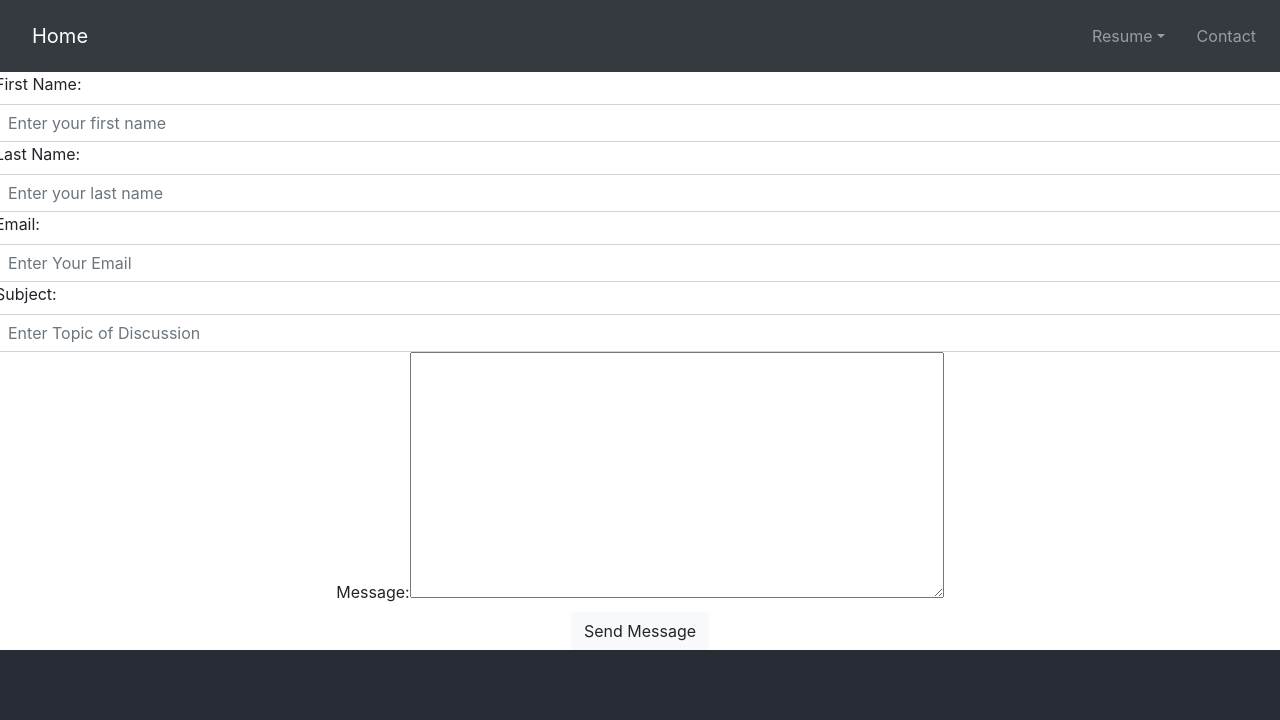
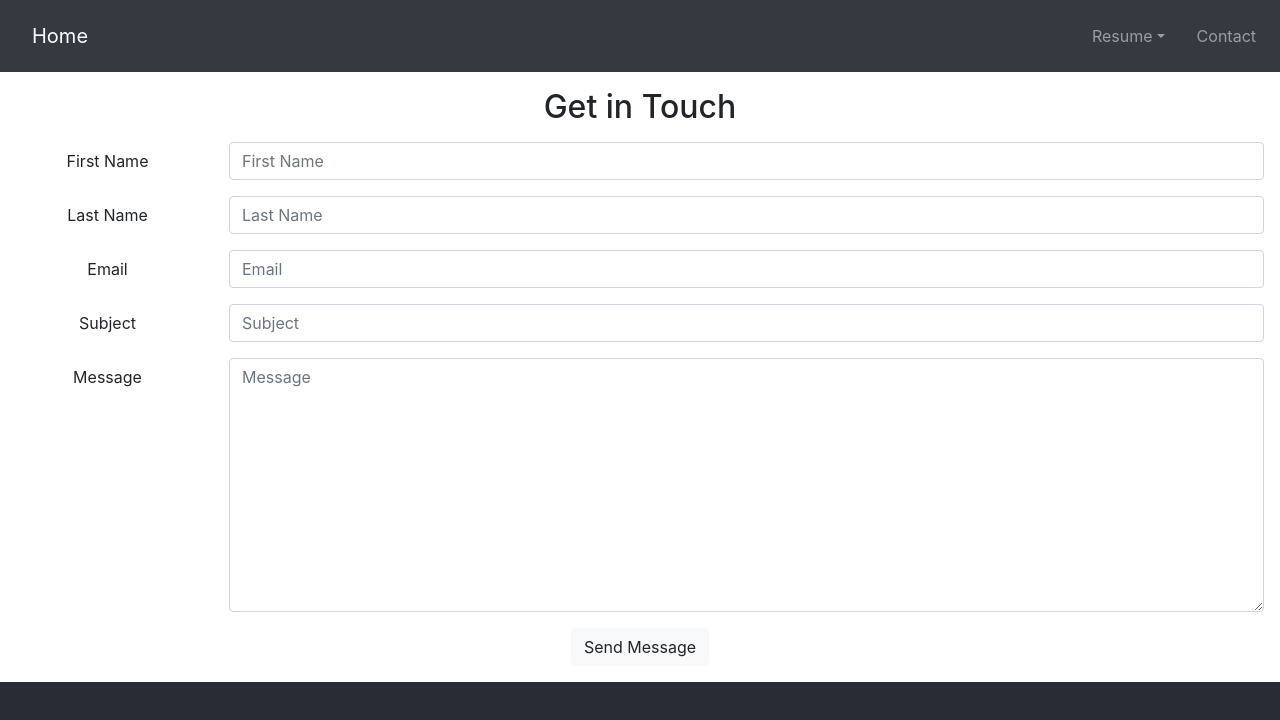
Before and after one commit to LizaFeng/PersonalPortfolio, a React (Create React App) app: page /Contact in a window 1280 px wide. Shown: the top 720 px of the page. Built offline with nearby package versions, Linux system fonts and the light colour scheme.

Commit message:
fixing up the look of the contact page

```diff
--- /dev/null
+++ b/src/css/Contact.css
@@ -0,0 +1,7 @@
+.contactForm {
+  margin: 1rem 1rem;
+}
+
+h2 {
+  margin-top: 1rem;
+}
--- a/src/pages/Contact.js
+++ b/src/pages/Contact.js
@@ -1,47 +1,75 @@
+import "../css/Contact.css";
+
 const Contact = () => {
   return (
-    <div>
-      <form>
-        <div className="form-row">
-          <label htmlFor="firstName"> First Name: </label>
+    <div className="justify-content-center">
+      <h2>Get in Touch</h2>
+      <form className="contactForm">
+        <div className="form-group row">
+          <label htmlFor="firstName" className="col-sm-2 col-form-label">
+            First Name
+          </label>
+          <div className="col-sm-10">
             <input
               type="text"
               className="form-control"
               id="firstName"
-            placeholder="Enter your first name"
+              placeholder="First Name"
             />
-          <label htmlFor="lastName"> Last Name: </label>
+          </div>
+        </div>
+        <div className="form-group row">
+          <label htmlFor="lastName" className="col-sm-2 col-form-label">
+            Last Name
+          </label>
+          <div className="col-sm-10">
             <input
               type="text"
               className="form-control"
               id="lastName"
-            placeholder="Enter your last name"
+              placeholder="Last Name"
             />
           </div>
-        <div className="form-row">
-          <label htmlFor="email">Email: </label>
+        </div>
+        <div className="form-group row">
+          <label htmlFor="email" className="col-sm-2 col-form-label">
+            Email
+          </label>
+          <div className="col-sm-10">
             <input
               type="email"
               className="form-control"
               id="email"
-            placeholder="Enter Your Email"
+              placeholder="Email"
             />
-          <label htmlFor="subject">Subject: </label>
+          </div>
+        </div>
+        <div className="form-group row">
+          <label htmlFor="subject" className="col-sm-2 col-form-label">
+            Subject
+          </label>
+          <div className="col-sm-10">
             <input
-            type="subject"
+              type="text"
               className="form-control"
               id="subject"
-            placeholder="Enter Topic of Discussion"
+              placeholder="Subject"
             />
           </div>
-        <div>
-          <label htmlFor="messageBox">Message: </label>
+        </div>
+        <div className="form-group row">
+          <label htmlFor="message" className="col-sm-2 col-form-label">
+            Message
+          </label>
+          <div className="col-sm-10">
             <textarea
-            id="messageBox"
-            name="messageBox"
+              className="form-control"
+              id="message"
+              placeholder="Message"
               rows="10"
               cols="50"
             ></textarea>
+          </div>
         </div>
         <div>
           <button type="button" className="btn btn-light">
```
Lines whose indentation alone changed are shown as unchanged.
